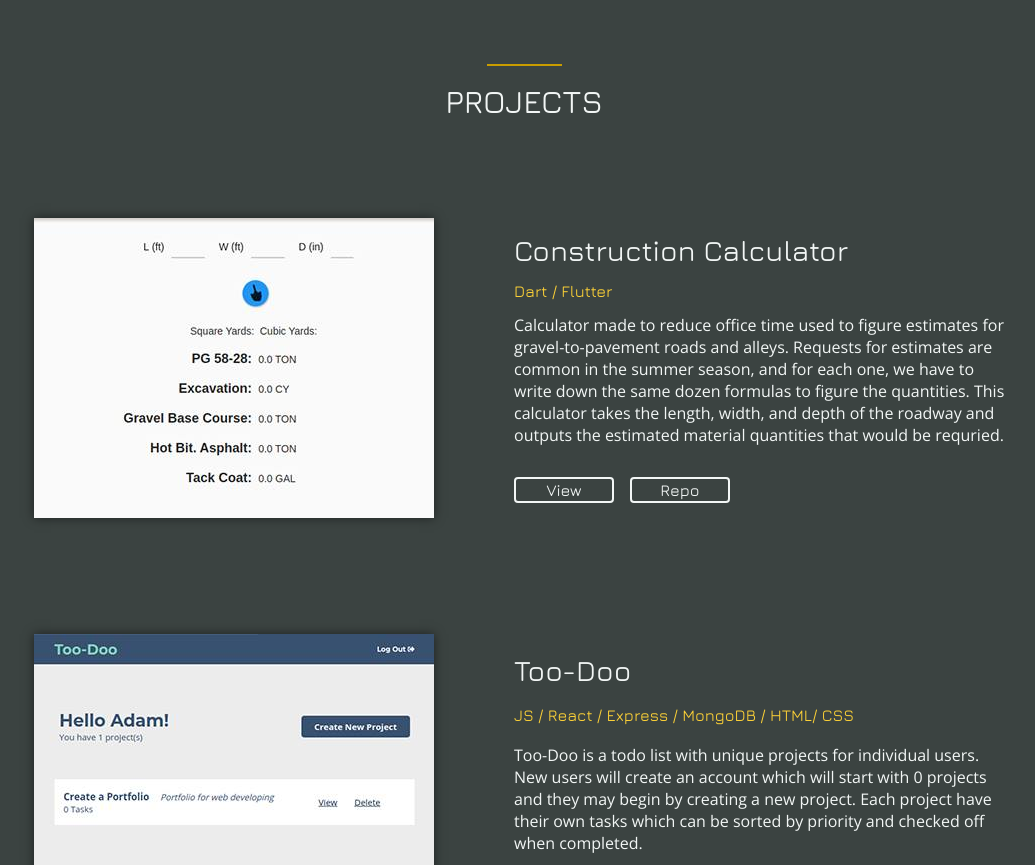
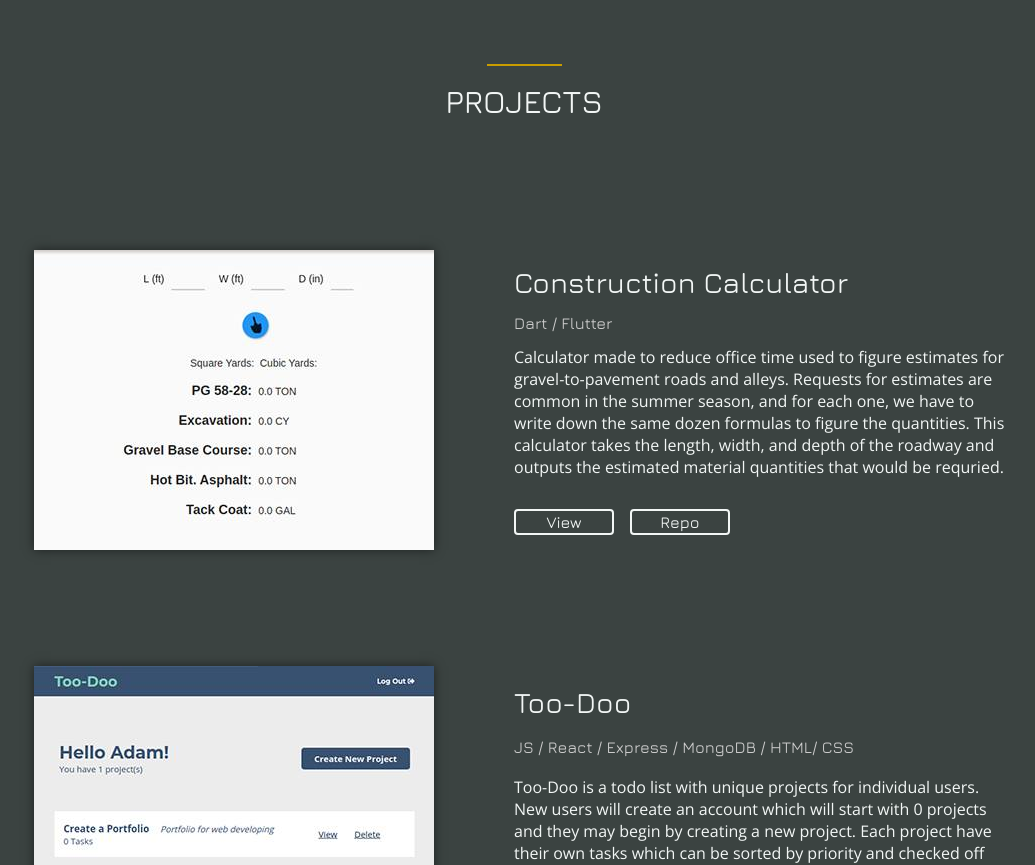
Before and after one commit to ajhanson22227/portfolio, a React (Create React App) app: page / in a window 1280 px wide. Shown: the part 1520-2385 px from the top of the page, without its empty margins (116-1151 px from the left). Built offline with nearby package versions, Linux system fonts and the light colour scheme.

Commit message:
Add padding and change tool color to lighter gray

```diff
--- a/src/components/Project/Project.css
+++ b/src/components/Project/Project.css
@@ -30,7 +30,7 @@
     display: flex;
     flex-direction:column;
     justify-content: center;
-    padding-top: 3em;
+    padding-top: 5em;
     align-items: center;
 }
 
@@ -83,7 +83,7 @@ img{
     color: var(--projectTextColor);
 }
 .project-tools{
-   color: var(--yellowOnDark);
+   color: #CCCCCC;
    justify-self: center;
    font-family: 'Jura';
 }
```
